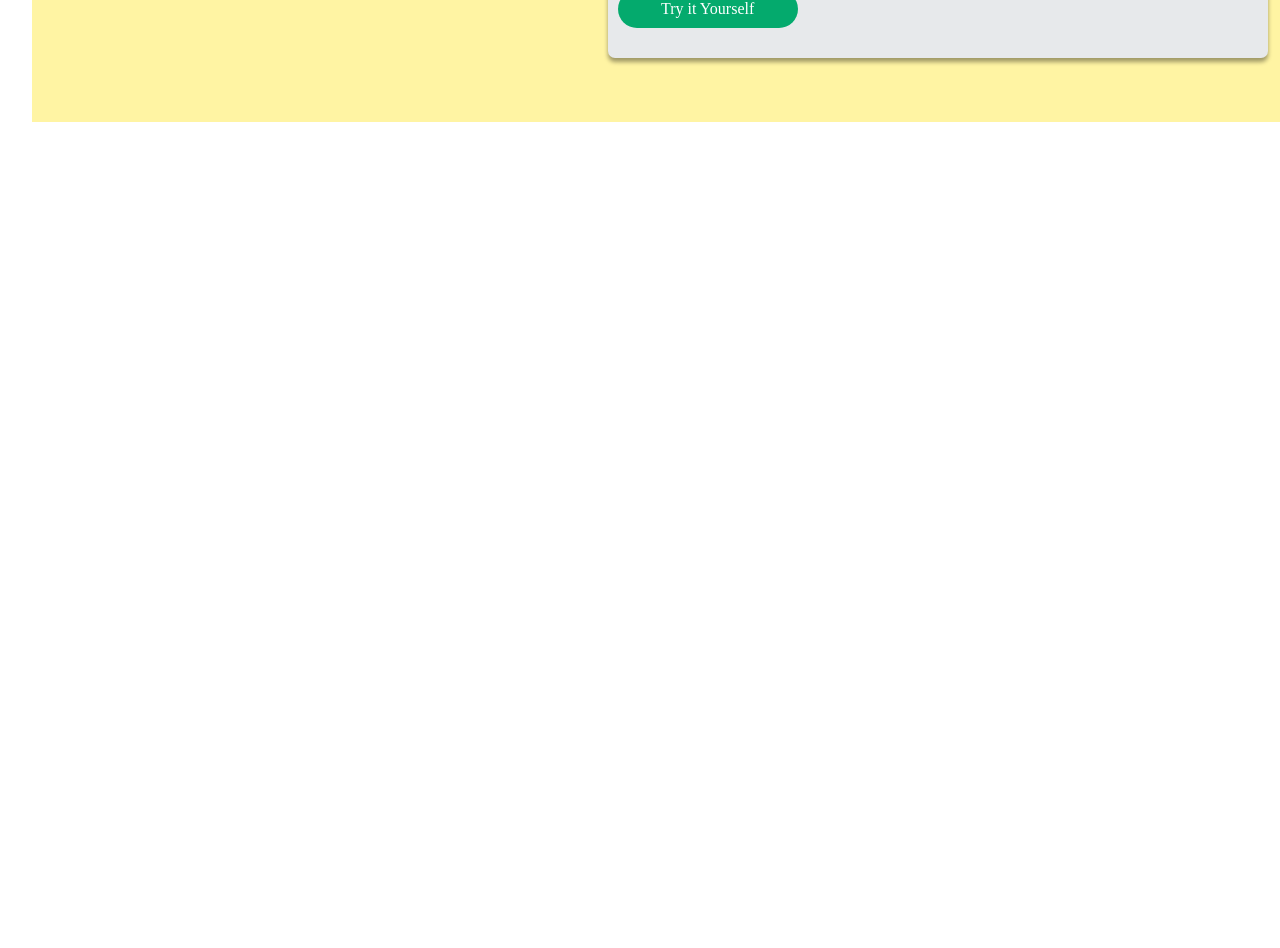
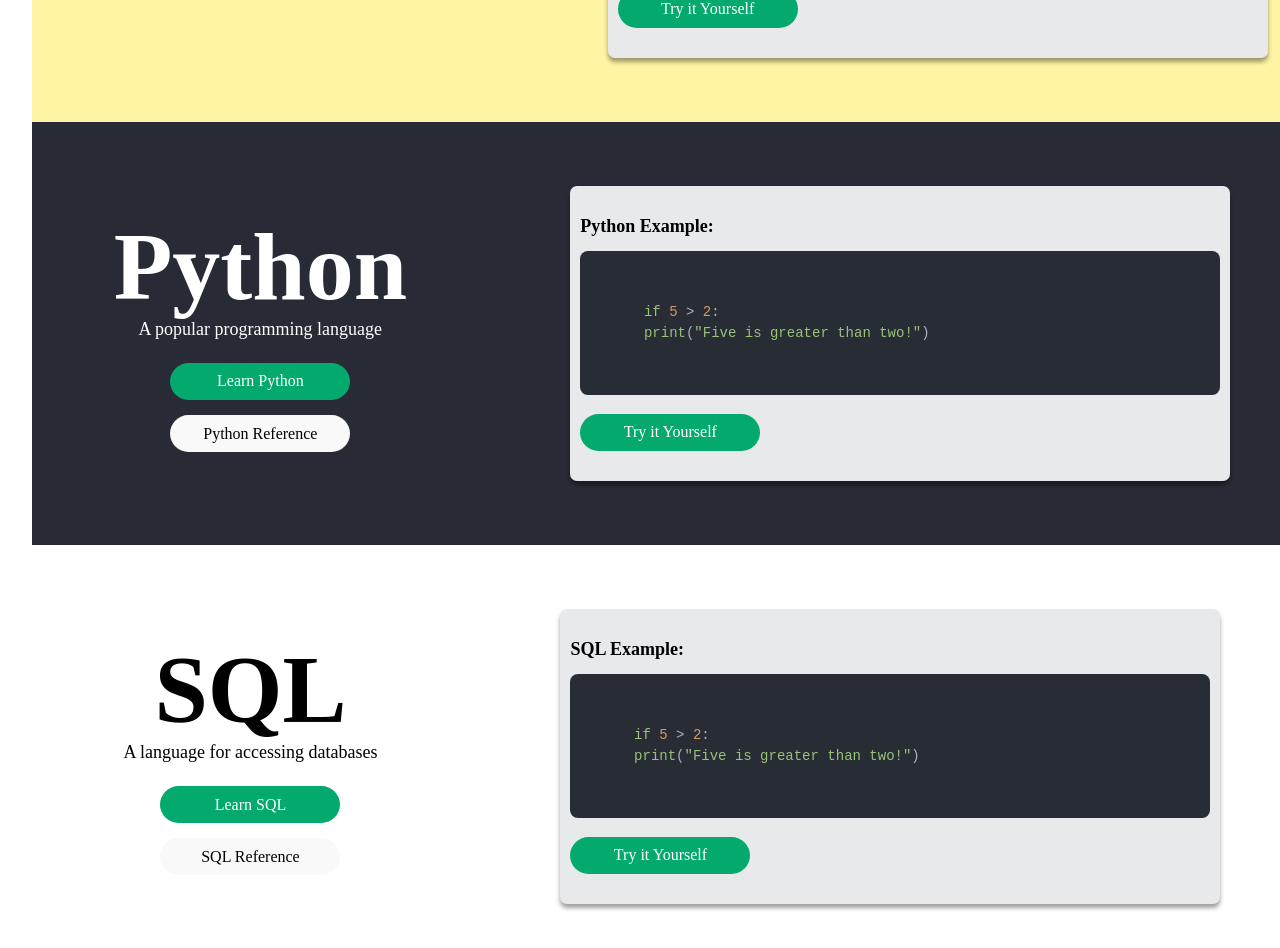
Before and after one commit to linda-boughattas/W3Schools-Clone, a React (Vite) app: page / in a window 1280 px wide. Shown: the part 1600-2548 px from the top of the page. Before the commit the page ends 1754 px from the top, so only its background shows below. Built offline with nearby package versions, Linux system fonts and the light colour scheme; a web font is replaced by a local one.

Commit message:
added section for python and sql

```diff
--- a/src/data.jsx
+++ b/src/data.jsx
@@ -53,4 +53,28 @@ export default [
 `,
         bgColor:'--color-khaki-100',
         textColor:"--color-black"
+},
+    {
+        id: 4,
+        name: "Python",
+        description: "A popular programming language",
+        example:`<br/>
+    if 5 &gt; 2:
+    print(&quot;Five is greater than two!&quot;)<br/>
+
+`,
+        bgColor:'--color-gray-100',
+        textColor:"--color-white"
+},
+    {
+        id: 5,
+        name: "SQL",
+        description: "A language for accessing databases",
+        example:`<br/>
+    if 5 &gt; 2:
+    print(&quot;Five is greater than two!&quot;)<br/>
+
+`,
+        bgColor:'--color-white',
+        textColor:"--color-black"
 }]
--- a/src/navbar.jsx
+++ b/src/navbar.jsx
@@ -10,7 +10,7 @@ export default function Navbar(){
                     <ul className="navbar-nav">
                     <li><a href="#">Tutorials</a><i className="fa fa-caret-down"></i></li>
                     <li><a href="#">References</a><i className="fa fa-caret-down"></i></li>
-                    <li><a href="#">Exercies</a><i className="fa fa-caret-down"></i></li>
+                    <li><a href="#">Exercices</a><i className="fa fa-caret-down"></i></li>
                     </ul>
                 <div className="navbar-login">
                     <button className="button white"><a target="_blank" href="https://campus.w3schools.com/collections/course-catalog">Paid Courses</a></button>
```
Also changed, not shown: src/App.jsx (+0 -20 lines).
